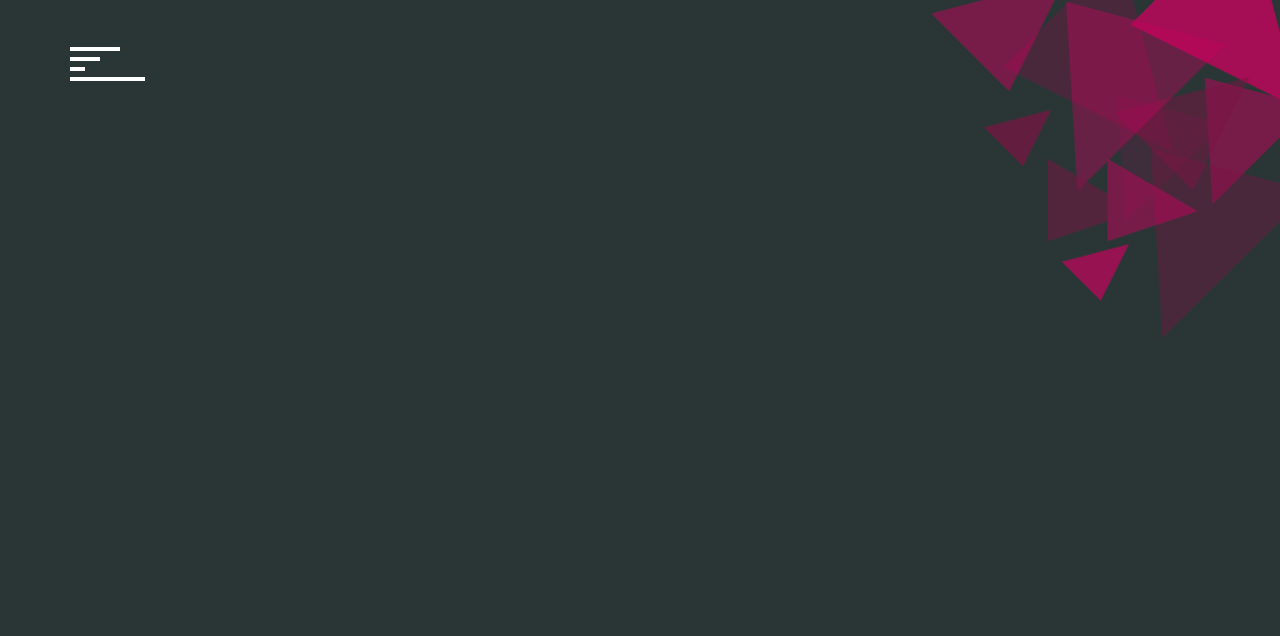
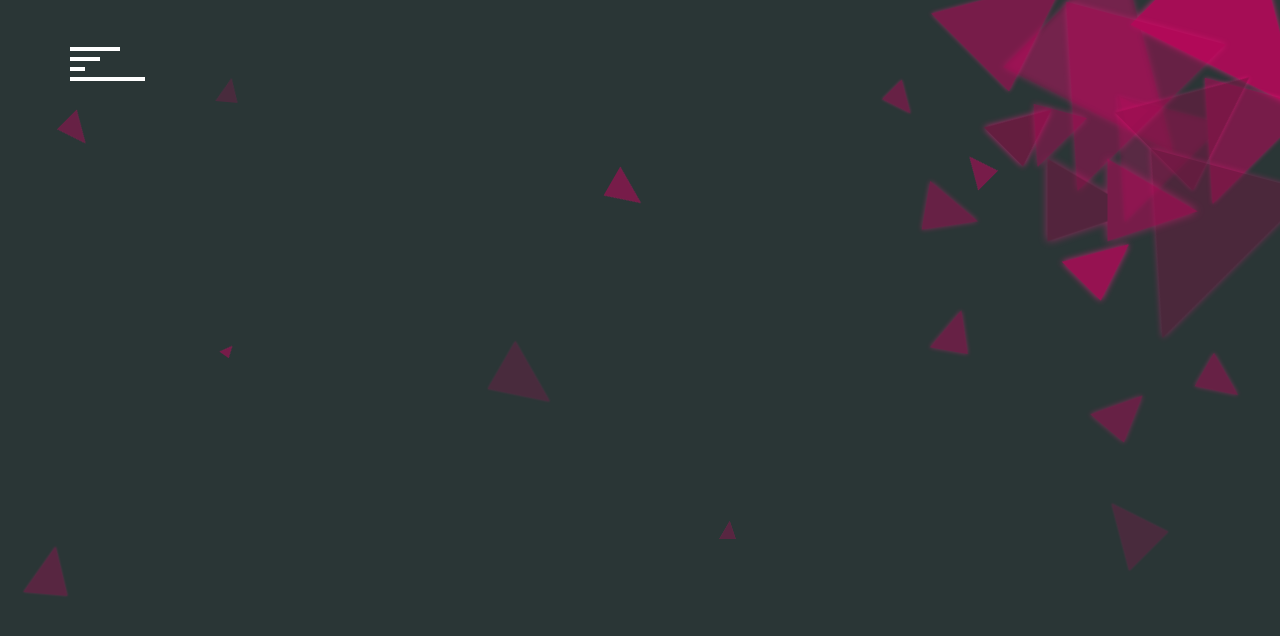
Before and after one commit to TehreemSultan/My-Portfolio, a React (Create React App) app: page / in a window 1280 px wide. Shown: the top 636 px of the page. Built offline with nearby package versions, Linux system fonts and the light colour scheme.

Commit message:
background done

```diff
--- a/src/App.js
+++ b/src/App.js
@@ -5,7 +5,9 @@ import Home from './components/home';
 import About from './components/about';
 import Projects from './components/projects';
 import Contact from './components/contact';
+import Background from './components/background'
 import Skills from './components/skills';
+
 
 class App extends React.Component {
   render(){
@@ -13,6 +15,7 @@ class App extends React.Component {
     <>
     <Router>
       <Header/>
+      <Background/>
       <Route exact path='/' component={Home}/>
       <Route exact path='/about' component={About}/>
       <Route exact path='/skills' component={Skills}/>
--- /dev/null
+++ b/src/background.css
@@ -0,0 +1,90 @@
+.background{
+    width: 100vw;
+    height: 100vh;
+    position: absolute;
+    right:0px;
+    top:0px;
+}
+.background div{
+    position:relative;
+    width:0px;
+    height:0px;
+    border-left: 35px solid transparent;
+      border-right: 20px solid transparent;
+    border-bottom: 60px solid rgb(196, 4, 93);
+}
+.background div:nth-child(1){
+    top:100px;
+    left:50px;
+    transform: rotate(135deg) scale(0.5);
+    opacity:0.4;
+    filter:drop-shadow(0px 0px 1px rgba(255, 28, 134, 0.993));
+}
+.background div:nth-child(2){
+    top:300;
+    left:200px;
+    transform: rotate(5deg) scale(0.4);
+    opacity:0.2;
+    filter:drop-shadow(0px 0px 1px rgba(255, 28, 134, 0.993));
+}
+.background div:nth-child(3){
+    top:200px;
+    left:200px;
+    transform: rotate(35deg) scale(0.2);
+    opacity:0.5;
+    filter:drop-shadow(0px 0px 1px rgba(255, 28, 134, 0.993));
+}
+.background div:nth-child(4){
+    top:170px;
+    left:500px;
+    transform: rotate(120deg) scale(1);
+    opacity:0.2;
+    filter:drop-shadow(0px 0px 1px rgba(255, 28, 134, 0.993));
+  }
+  .background div:nth-child(5){
+    top:-80px;
+    left:600px;
+    transform: rotate(120deg) scale(0.6);
+    opacity:0.5;
+    filter:drop-shadow(0px 0px 1px rgba(255, 28, 134, 0.993));
+  }
+  .background div:nth-child(6){
+    top:200px;
+    left:700px;
+    transform: rotate(0deg) scale(0.3);
+    opacity:0.3;
+    filter:drop-shadow(0px 0px 1px rgba(255, 28, 134, 0.993));
+  }
+  .background div:nth-child(7){
+    top:180px;
+    left:20px;
+    transform: rotate(5deg) scale(0.8);
+    opacity:0.3;
+    filter:drop-shadow(0px 0px 1px rgba(255, 28, 134, 0.993));
+  }
+  .background div:nth-child(8){
+    top:80px;
+    left:1100px;
+    transform: rotate(-45deg) scale(1);
+    opacity:0.2;
+    filter:drop-shadow(0px 0px 1px rgba(255, 28, 134, 0.993));
+  }
+  .background div:nth-child(9){
+    top:-400px;
+    left:1100px;
+    transform: rotate(-45deg) scale(0.5);
+    opacity:0.2;
+    filter:drop-shadow(0px 0px 1px rgba(255, 28, 134, 0.993));
+  }
+  .background div:nth-child(10){
+    top:-400px;
+    left:950px;
+    transform: rotate(-45deg) scale(0.5);
+    opacity:0.5;
+    filter:drop-shadow(0px 0px 1px rgba(255, 28, 134, 0.993));
+  }
+  .background div:hover{
+    border-bottom-color: rgb(190, 5, 51);
+    transition: 1s;
+    transform-origin: 50% 55%;
+    }
--- /dev/null
+++ b/src/components/background.js
@@ -0,0 +1,19 @@
+import '../background.css';
+
+function Background(){
+    return(
+    <div className='background'>
+      <div></div>
+      <div></div>
+      <div></div>
+      <div></div>
+      <div></div>
+      <div></div>
+      <div></div>
+      <div></div>
+      <div></div>
+      <div></div>
+    </div>);
+}
+
+export default Background;
--- a/src/components/home.js
+++ b/src/components/home.js
@@ -1,4 +1,5 @@
 import React from 'react';
+import '.././home.css'
 
 class Home extends React.Component {
   render(){
@@ -6,6 +7,12 @@ class Home extends React.Component {
     <>
     <div className="home">
       <div className="homeBackground">
+      <div></div>
+      <div></div>
+      <div></div>
+      <div></div>
+      <div></div>
+      <div></div>
       <div></div>
       <div></div>
       <div></div>
--- /dev/null
+++ b/src/home.css
@@ -0,0 +1,110 @@
+
+.home{
+    width:100vw;
+    height:100vh;
+  }
+  .homeBackground {
+    position: absolute;
+    right:0px;
+    top:0px;
+  }
+
+  .homeBackground div{
+    position:relative;
+    width:0px;
+    height:0px;
+    border-left: 35px solid transparent;
+      border-right: 20px solid transparent;
+    border-bottom: 60px solid rgb(196, 4, 93);
+
+  }
+
+  .homeBackground div:nth-child(1){
+    top:0px;
+    left:0px;
+    transform: rotate(135deg) scale(3);
+    opacity:0.8;
+    filter:drop-shadow(40px 20px 0px rgba(124, 20, 69, 0.5)) drop-shadow(0px 0px 1px rgba(255, 28, 134, 0.993));
+  }
+  .homeBackground div:nth-child(2){
+    top:60px;
+    left:-10px;
+    transform: rotate(195deg) scale(2);
+    opacity:0.5;
+    filter:drop-shadow(40px -20px 0px rgba(124, 20, 69, 0.5)) drop-shadow(0px 0px 1px rgba(255, 28, 134, 0.993));
+  }
+  .homeBackground div:nth-child(3){
+    top:-140px;
+    left:-240px;
+    transform: rotate(45deg) scale(2);
+    opacity:0.5;
+    filter:drop-shadow(100px -30px 0px rgba(124, 20, 68, 0.993)) drop-shadow(0px 0px 1px rgba(255, 28, 134, 0.993));
+  }
+  .homeBackground div:nth-child(4){
+    top:-100px;
+    left:-130px;
+    transform: rotate(195deg) scale(3);
+    opacity:0.4;
+    filter:drop-shadow(-40px -40px 0px rgba(124, 20, 68, 0.993)) drop-shadow(0px 0px 1px rgba(255, 28, 134, 0.993));
+  }
+  .homeBackground div:nth-child(5){
+    top:-10px;
+    left:-150px;
+    transform: rotate(45deg) scale(1);
+    opacity:0.7;
+    filter:drop-shadow(-150px -40px 0px rgba(124, 20, 68, 0.993)) drop-shadow(0px 0px 3px rgba(255, 28, 134, 0.993));
+  }
+  .homeBackground div:nth-child(6){
+    top:-130px;
+    left:-100px;
+    transform: rotate(90deg) scale(1.5);
+    opacity:0.5;
+    filter:drop-shadow(0px 40px 0px rgba(124, 20, 68, 0.993)) drop-shadow(0px 0px 3px rgba(255, 28, 134, 0.993));
+  }
+  .homeBackground div:nth-child(7){
+    top:-250px;
+    left:-200px;
+    transform: rotate(195deg) scale(1);
+    opacity:0.4;
+    filter:drop-shadow(0px 0px 3px rgba(255, 28, 134, 0.993));
+  }
+  .homeBackground div:nth-child(8){
+    top:-350px;
+    left:-350px;
+    transform: rotate(135deg) scale(0.5);
+    opacity:0.4;
+    filter:drop-shadow(0px 0px 3px rgba(255, 28, 134, 0.993));
+  }
+  .homeBackground div:nth-child(9){
+    top:-300px;
+    left:-300px;
+    transform: rotate(100deg) scale(0.9);
+    opacity:0.4;
+    filter:drop-shadow(0px 0px 3px rgba(255, 28, 134, 0.993));
+  }
+  .homeBackground div:nth-child(10){
+    top:-240px;
+    left:-300px;
+    transform: rotate(10deg) scale(0.7);
+    opacity:0.4;
+    filter:drop-shadow(0px 0px 3px rgba(255, 28, 134, 0.993));
+  }
+  .homeBackground div:nth-child(11){
+    top:-250px;
+    left:-30px;
+    transform: rotate(120deg) scale(0.7);
+    opacity:0.4;
+    filter:drop-shadow(0px 0px 3px rgba(255, 28, 134, 0.993));
+  }
+  .homeBackground div:nth-child(12){
+    top:-280px;
+    left:-130px;
+    transform: rotate(40deg) scale(0.8);
+    opacity:0.4;
+    filter:drop-shadow(0px 0px 3px rgba(255, 28, 134, 0.993));
+  }
+  .homeBackground div:hover{
+  border-bottom-color: rgb(190, 5, 51);
+  transition: 1s;
+  transform-origin: 50% 55%;
+  }
--- a/src/index.css
+++ b/src/index.css
@@ -112,69 +112,3 @@ html{
 span{
   margin-left: 20px;
 }
-.home{
-  width:100vw;
-  height:100vh;
-}
-.homeBackground {
-  position: absolute;
-  right:0px;
-  top:0px;
-}
-
-.homeBackground div{
-  position:relative;
-  width:0px;
-  height:0px;
-  border-left: 35px solid transparent;
-	border-right: 20px solid transparent;
-  border-bottom: 60px solid rgb(196, 4, 93);
-
-}
-
-.homeBackground div:nth-child(1){
-  top:0px;
-  left:0px;
-  transform: rotate(135deg) scale(3);
-  opacity:0.8;
-  filter:drop-shadow(40px 20px 0px rgba(124, 20, 69, 0.5));
-}
-.homeBackground div:nth-child(2){
-  top:60px;
-  left:-10px;
-  transform: rotate(195deg) scale(2);
-  opacity:0.5;
-  filter:drop-shadow(40px -20px 0px rgba(124, 20, 69, 0.5));
-}
-.homeBackground div:nth-child(3){
-  top:-140px;
-  left:-240px;
-  transform: rotate(45deg) scale(2);
-  opacity:0.5;
-  filter:drop-shadow(100px -30px 0px rgba(124, 20, 68, 0.993));
-}
-.homeBackground div:nth-child(4){
-  top:-100px;
-  left:-130px;
-  transform: rotate(195deg) scale(3);
-  opacity:0.4;
-  filter:drop-shadow(-40px -40px 0px rgba(124, 20, 68, 0.993));
-}
-.homeBackground div:nth-child(5){
-  top:-10px;
-  left:-150px;
-  transform: rotate(45deg) scale(1);
-  opacity:0.7;
-  filter:drop-shadow(-150px -40px 0px rgba(124, 20, 68, 0.993));
-}
-.homeBackground div:nth-child(6){
-  top:-130px;
-  left:-100px;
-  transform: rotate(90deg) scale(1.5);
-  opacity:0.5;
-  filter:drop-shadow(0px 40px 0px rgba(124, 20, 68, 0.993));
-}
-
-.homeBackground div:hover{
-border-bottom-color: rgb(190, 5, 51);
-}
```
Also changed, not shown: 1 other file (tests, documents, lock files or other folders).
